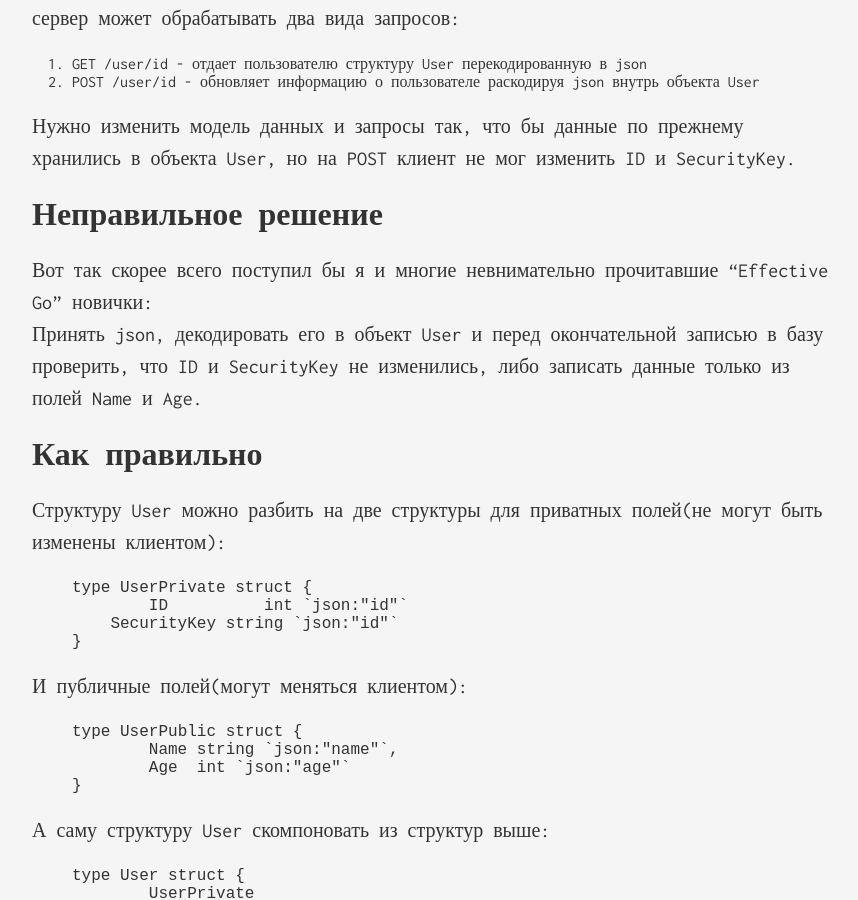
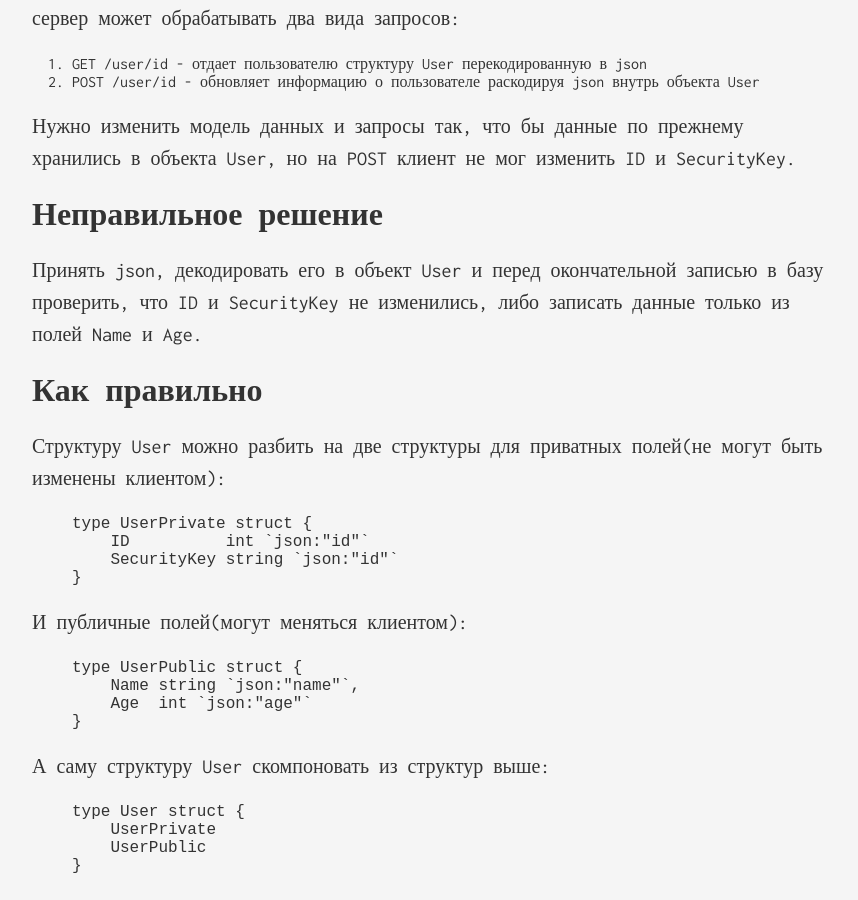
Before and after one commit to shelomentsevd/shelomentsevd.github.io, a Jekyll site: the page built from _posts/2017-08-15-golang-task.markdown, in a window 1280 px wide and 900 px high, scrolled down 837 px. Shown: the whole window, without its empty margins (208-1066 px from the left). Built offline with Jekyll 4.4.1, drawn with Linux system fonts in a browser that asks for light colours; comment, search, counter and statistics services are not loaded.

Commit message:
tabs to spaces. edited post

```diff
--- a/_posts/2017-08-15-golang-task.markdown
+++ b/_posts/2017-08-15-golang-task.markdown
@@ -11,10 +11,10 @@ categories: [useful, golang]
 На сервере есть структура для хранения информации о пользователе
 {% highlight go %}
 type User struct {
-	ID           int `json:"id"`,
-	SecurityKey  string `json:"id"`
-	Name         string `json:"name"`,
-	Age          int `json:"age"`
+    ID           int `json:"id"`,
+    SecurityKey  string `json:"id"`
+    Name         string `json:"name"`,
+    Age          int `json:"age"`
 }
 {% endhighlight %}
 сервер может обрабатывать два вида запросов:
@@ -24,29 +24,28 @@ type User struct {
 Нужно изменить модель данных и запросы так, что бы данные по прежнему хранились в объекта User, но на POST клиент не мог изменить ID и SecurityKey.
 
 # Неправильное решение
-Вот так скорее всего поступил бы я и многие невнимательно прочитавшие "Effective Go" новички:<br/>
 Принять json, декодировать его в объект User и перед окончательной записью в базу проверить, что ID и SecurityKey не изменились, либо записать данные только из полей Name и Age.
 
 # Как правильно
 Структуру User можно разбить на две структуры для приватных полей(не могут быть изменены клиентом):<br/>
 {% highlight go %}
 type UserPrivate struct {
-	ID          int `json:"id"`
+    ID          int `json:"id"`
     SecurityKey string `json:"id"`
 }
 {% endhighlight %}
 И публичные полей(могут меняться клиентом):<br/>
 {% highlight go %}
 type UserPublic struct {
-	Name string `json:"name"`,
-	Age  int `json:"age"`
+    Name string `json:"name"`,
+    Age  int `json:"age"`
 }
 {% endhighlight %}
 А саму структуру User скомпоновать из структур выше:<br/>
 {% highlight go %}
 type User struct {
-	UserPrivate
-	UserPublic
+    UserPrivate
+    UserPublic
 }
 {% endhighlight %}
 Теперь на GET /user/id можно кодировать в json как и раньше весь тип User, а на POST json раскодировать в объект типа UserPublic:<br/>
```
